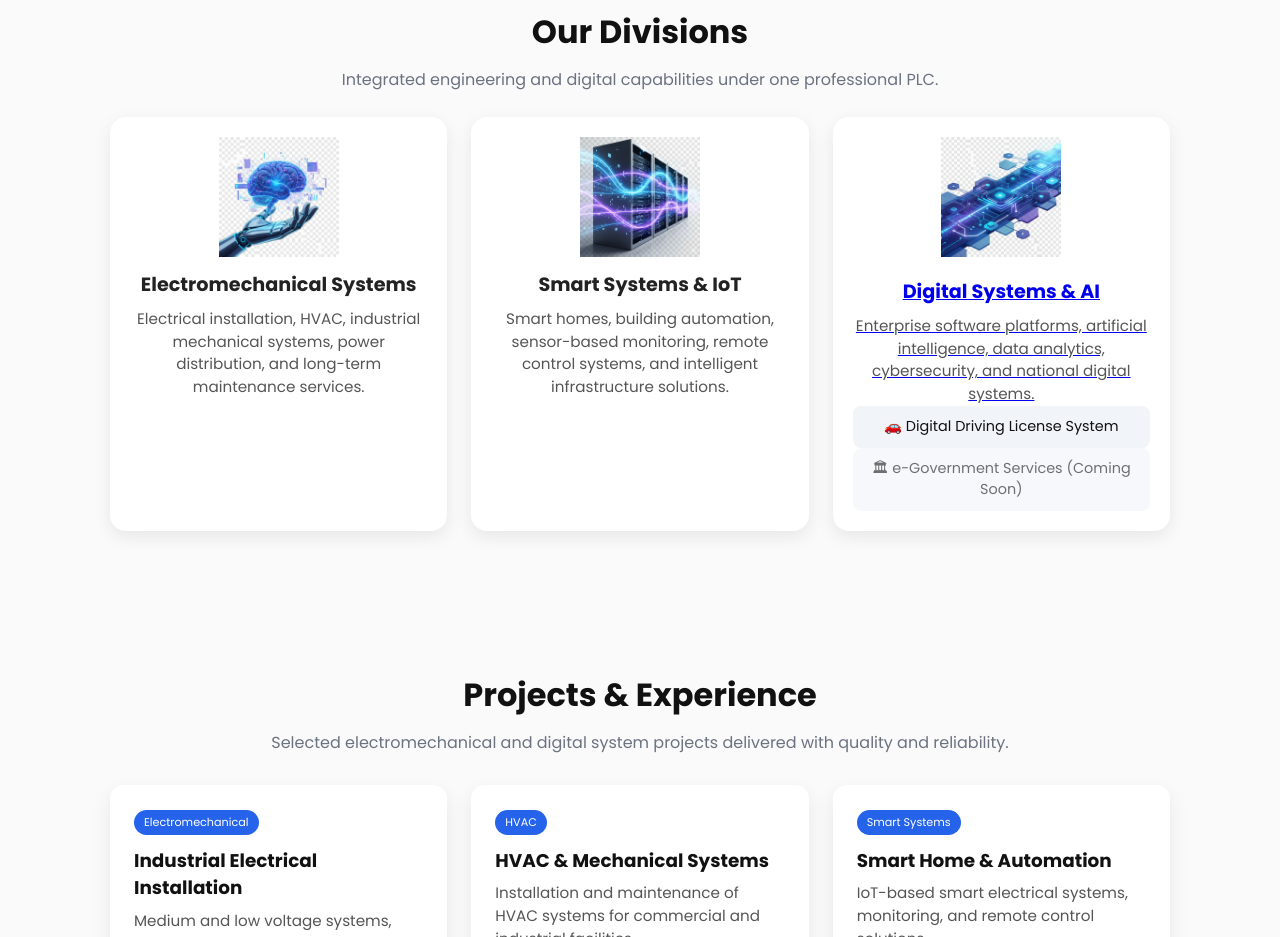
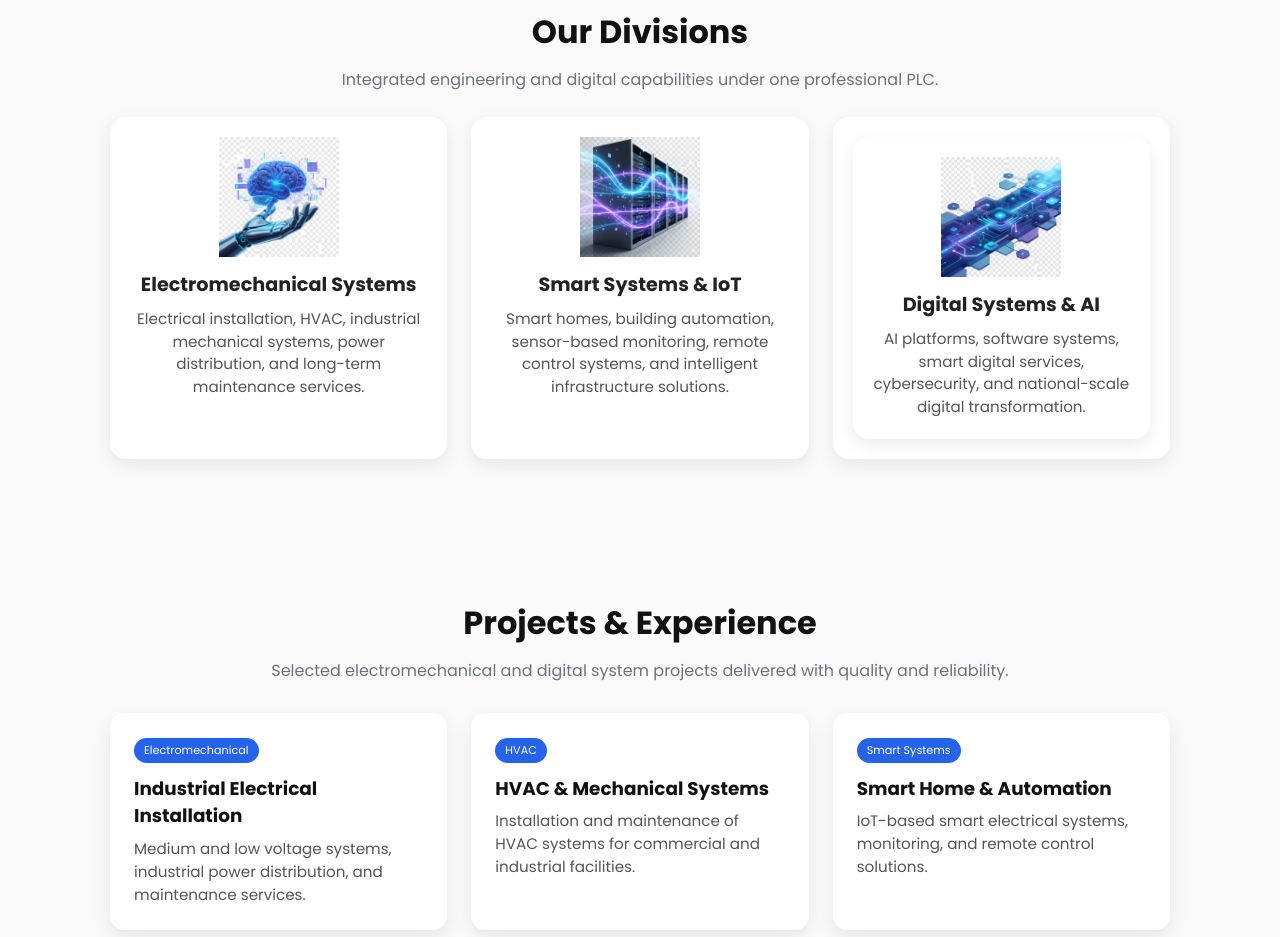
Before and after one commit to bereket4032/ai-hub, a plain HTML site: page frontend/index.html in a window 1280 px wide. Shown: the part 860-1797 px from the top of the page. Drawn offline with Linux system fonts and the light colour scheme.

```diff
--- a/frontend/index.html
+++ b/frontend/index.html
@@ -186,29 +186,14 @@
       <div class="app-card">
 
   <!-- Main Digital Systems card -->
-  <a href="https://ai-project-977z.vercel.app/" target="_blank" class="division-link">
-    <img src="assets/images/app-beki.png" alt="Digital Systems and AI">
-    <h3>Digital Systems & AI</h3>
-    <p>
-      Enterprise software platforms, artificial intelligence,
-      data analytics, cybersecurity, and national digital systems.
-    </p>
-  </a>
-
-  <!-- Sub digital products -->
-  <div class="sub-cards">
-
-    <a href="digital-driving-license.html" class="sub-card">
-      🚗 Digital Driving License System
-    </a>
-
-    <div class="sub-card coming-soon">
-      🏛 e-Government Services (Coming Soon)
-    </div>
-
-  </div>
-
-</div>
+  <a href="digital-systems.html" class="app-card">
+  <img src="assets/images/app-beki.png" alt="Digital Systems and AI">
+  <h3>Digital Systems & AI</h3>
+  <p>
+    AI platforms, software systems, smart digital services,
+    cybersecurity, and national-scale digital transformation.
+  </p>
+</a>
 
     </div>
   </div>
```
